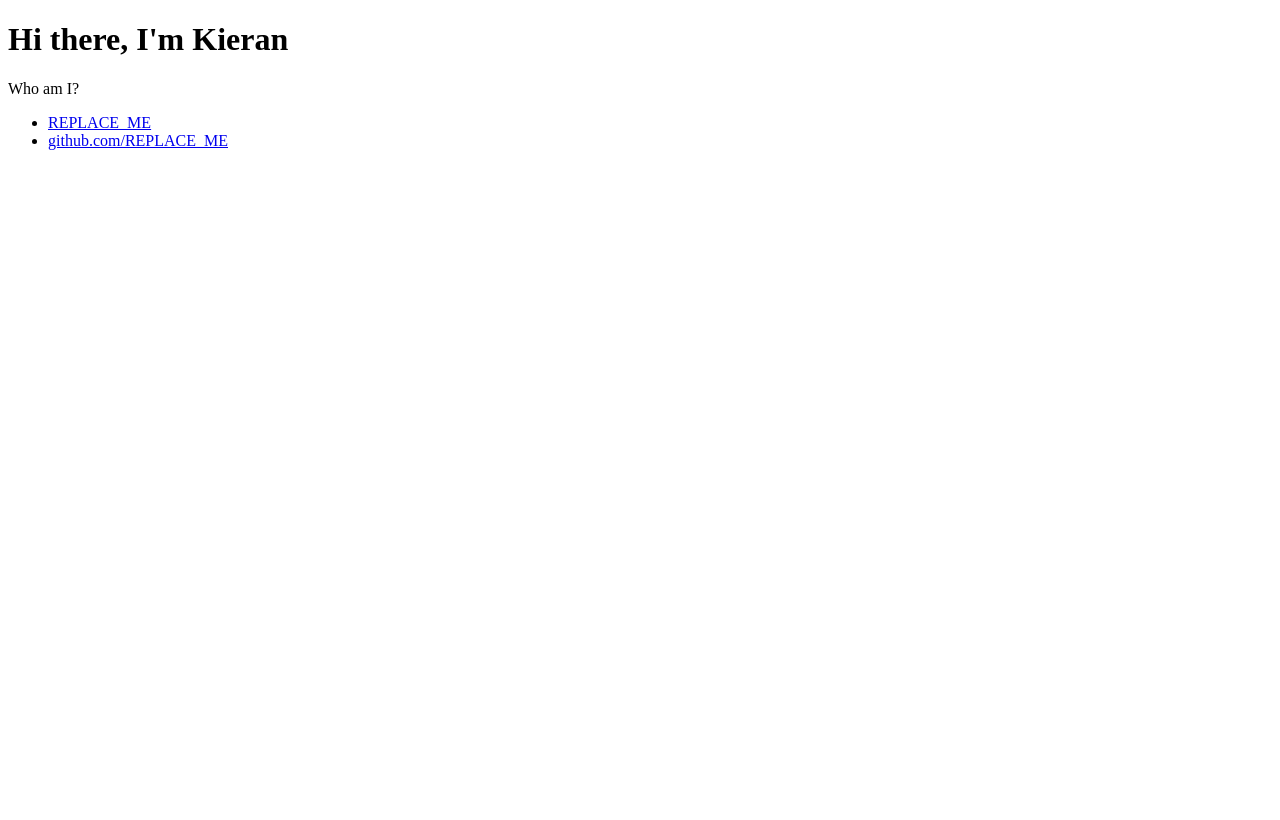
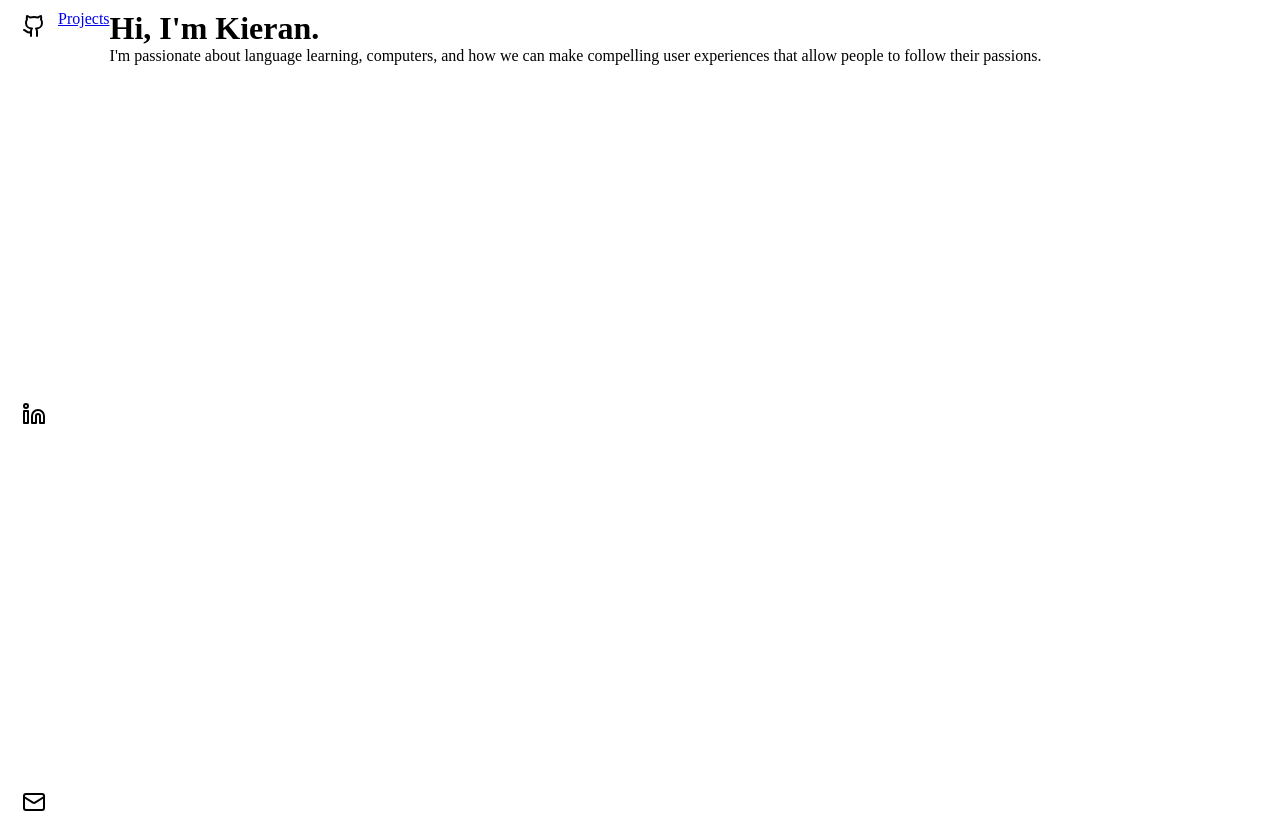
Before and after one commit to krduffy/krduffy.github.io, a plain HTML site: page index.html in a window 1280 px wide. Drawn offline with Linux system fonts and the light colour scheme.

Commit message:
starting to change into multiple files

```diff
--- /dev/null
+++ b/global.css
@@ -0,0 +1,19 @@
+:root {
+  --background-color: white;
+  --text-color: black;
+}
+
+* {
+  padding: 0;
+  margin: 0;
+}
+
+body {
+  background-color: var(--background-color);
+  padding: 10px;
+  height: 100vh;
+  width: 100vw;
+  overflow: hidden;
+  display: flex;
+  flex-direction: row;
+}
--- /dev/null
+++ b/index-style.css
@@ -0,0 +1,19 @@
+.contact-menu-sidebar {
+  height: 100%;
+  min-width: 40px;
+  padding: 4px;
+  display: flex;
+  flex-direction: column;
+  justify-content: space-between;
+  align-items: center;
+}
+
+.contact-menu-sidebar-icon {
+  width: 24px;
+  height: 24px;
+  fill: none;
+  stroke: currentColor;
+  stroke-width: 2;
+  stroke-linecap: round;
+  stroke-linejoin: round;
+}
--- a/index.html
+++ b/index.html
@@ -1,22 +1,44 @@
 <!DOCTYPE html>
 <html>
   <head>
-    <title>REPLACE_ME</title>
+    <title>krduffy</title>
+    <link href="global.css" rel="stylesheet" />
+    <link href="index-style.css" rel="stylesheet" />
   </head>
   <body>
-    <div class="container">
-      <div class="blurb">
-        <h1>Hi there, I'm Kieran</h1>
-        <p>Who am I?</p>
-      </div>
+    <!-- Contact menu -->
+    <menu class="contact-menu-sidebar">
+      <!-- Github -->
+      <svg xmlns="http://www.w3.org/2000/svg" viewBox="0 0 24 24"
+        class="lucide lucide-github contact-menu-sidebar-icon">
+        <path
+          d="M15 22v-4a4.8 4.8 0 0 0-1-3.5c3 0 6-2 6-5.5.08-1.25-.27-2.48-1-3.5.28-1.15.28-2.35 0-3.5 0 0-1 0-3 1.5-2.64-.5-5.36-.5-8 0C6 2 5 2 5 2c-.3 1.15-.3 2.35 0 3.5A5.403 5.403 0 0 0 4 9c0 3.5 3 5.5 6 5.5-.39.49-.68 1.05-.85 1.65-.17.6-.22 1.23-.15 1.85v4" />
+        <path d="M9 18c-4.51 2-5-2-7-2" />
+      </svg>
+      <!-- Linkedin -->
+      <svg xmlns="http://www.w3.org/2000/svg" viewBox="0 0 24 24"
+        class="lucide lucide-linkedin contact-menu-sidebar-icon">
+        <path d="M16 8a6 6 0 0 1 6 6v7h-4v-7a2 2 0 0 0-2-2 2 2 0 0 0-2 2v7h-4v-7a6 6 0 0 1 6-6z" />
+        <rect width="4" height="12" x="2" y="9" />
+        <circle cx="4" cy="4" r="2" />
+      </svg>
+      <!-- Mailto -->
+      <svg xmlns="http://www.w3.org/2000/svg" viewBox="0 0 24 24"
+        class="lucide lucide-mail contact-menu-sidebar-icon">
+        <rect width="20" height="16" x="2" y="4" rx="2" />
+        <path d="m22 7-8.97 5.7a1.94 1.94 0 0 1-2.06 0L2 7" />
+      </svg>
+    </menu>
+    <nav>
+      <a href="projects.html">Projects</a>
+    </nav>
+    <!-- Main self introduction -->
+    <div>
+      <h1>Hi, I'm Kieran.</h1>
+      <p>I'm passionate about language learning,
+         computers, and how we can make compelling user experiences
+         that allow people to follow their passions.
+      </p>
     </div>
-    <footer>
-      <ul>
-        <li><a href="mailto: kid40@pitt.edu">REPLACE_ME</a></li>
-        <li>
-          <a href="https://github.com/krduffy">github.com/REPLACE_ME</a>
-        </li>
-      </ul>
-    </footer>
   </body>
 </html>
```
Also changed, not shown: projects.html (added, +26 -0 lines).
